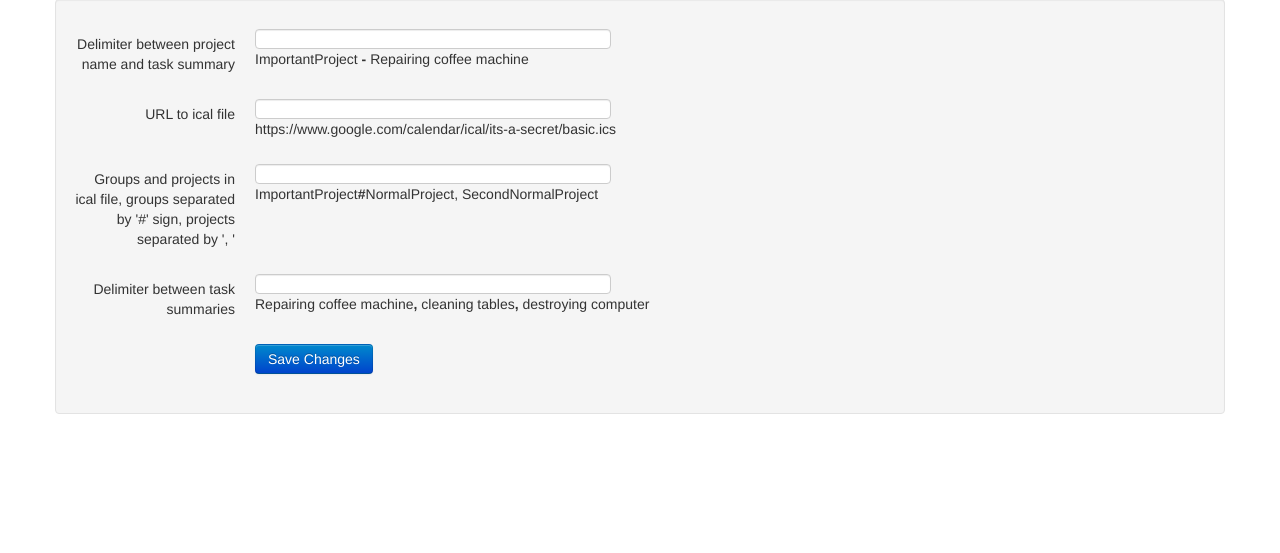
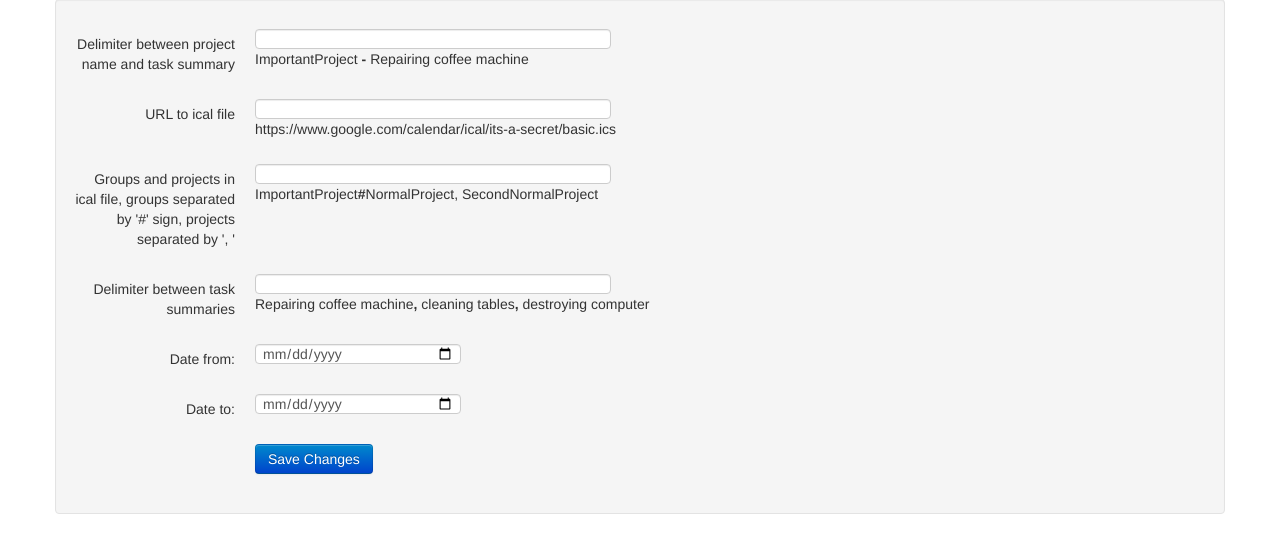
Before and after one commit to kozak127/gherkins, a Flask app: page /settings in a window 1280 px wide. Shown: the part 123-676 px from the top of the page. Run offline with Flask 2, Linux system fonts and the light colour scheme; the visitor is signed in with stand-in values (Sample User, id 1); data comes from the database, SQL or seed files in the repository; data that the repository does not hold is empty; parts of the project's set-up code (start-up, migrations or seed data) failed here and were passed over; some libraries are stand-ins or nearby versions.

Commit message:
Added date pickers to set reports date

```diff
--- a/app/forms.py
+++ b/app/forms.py
@@ -1,5 +1,6 @@
 from flask.ext.wtf import Form
 from wtforms import StringField, BooleanField
+from wtforms.fields.html5 import DateField
 from wtforms.validators import DataRequired, Length
 
 
@@ -13,9 +14,13 @@ class SettingsForm(Form):
     cal_url = StringField('cal_url', validators=[DataRequired()])
     cal_groups = StringField('cal_groups', validators=[DataRequired()])
     sum_task_delimiter = StringField('sum_task_delimiter', validators=[DataRequired(), Length(min=1, max=10)])
+    date_start = DateField('DatePicker', format='%Y-%m-%d')
+    date_end = DateField('DatePicker', format='%Y-%m-%d')
 
-    def get_values_from_model(self, settings):
+    def set_values_from_settings_model(self, settings):
         self.cal_delimiter.data = settings.cal_delimiter
         self.cal_url.data = settings.cal_url
         self.cal_groups.data = settings.cal_groups
         self.sum_task_delimiter.data = settings.sum_task_delimiter
+        self.date_start.data = settings.date_start
+        self.date_end.data = settings.date_end
--- a/app/models.py
+++ b/app/models.py
@@ -21,12 +21,16 @@ class Settings(db.Model):
     cal_url = db.Column(db.String(250))
     cal_groups = db.Column(db.String(250))
     sum_task_delimiter = db.Column(db.String(10))
+    date_start = db.Column(db.Date)
+    date_end = db.Column(db.Date)
 
-    def set_values_from_form(self, form):
+    def set_values_from_settings_form(self, form):
         self.cal_delimiter = form.cal_delimiter.data
         self.cal_url = form.cal_url.data
         self.cal_groups = form.cal_groups.data
         self.sum_task_delimiter = form.sum_task_delimiter.data
+        self.date_start = form.date_start.data
+        self.date_end = form.date_end.data
 
     def get_list_of_groups(self):
         return self.cal_groups.split('#')
--- a/app/templates/index.html
+++ b/app/templates/index.html
@@ -7,9 +7,9 @@
         <h1>Hi, {{ user.nickname }}!</h1>
 
         <div class="controls">
-          <a class="btn" href="{{ url_for('generate_csv_daily') }}">Generate daily report</a>
-          <a class="btn" href="{{ url_for('generate_csv_weekly') }}">Generate weekly report</a>
-          <a class="btn" href="{{ url_for('generate_csv_monthly') }}">Generate monthly report</a>
+            <a class="btn" href="{{ url_for('generate_csv_daily') }}">Generate daily report</a><br />
+            <a class="btn" href="{{ url_for('generate_csv_weekly') }}">Generate weekly report</a><br />
+            <a class="btn" href="{{ url_for('generate_csv_monthly') }}">Generate monthly report</a>
         </div>
 
     {% else %}
--- a/app/templates/settings.html
+++ b/app/templates/settings.html
@@ -58,6 +58,26 @@
                 </div>
             </div>
 
+            <div class="control-group{% if form.date_start.errors %} error{% endif %}">
+                <label class="control-label" for="date_start">Date from:</label>
+                <div class="controls">
+                    {{ form.date_start(class="datepicker") }}
+                    {% for error in form.date_start.errors %}
+                        <span class="help-inline">[{{ error }}]</span><br>
+                    {% endfor %}
+                </div>
+            </div>
+
+            <div class="control-group{% if form.date_end.errors %} error{% endif %}">
+                <label class="control-label" for="date_end">Date to:</label>
+                <div class="controls">
+                    {{ form.date_end(class="datepicker") }}
+                    {% for error in form.date_end.errors %}
+                        <span class="help-inline">[{{ error }}]</span><br>
+                    {% endfor %}
+                </div>
+            </div>
+
             <div class="control-group">
                 <div class="controls">
                     <input class="btn btn-primary" type="submit" value="Save Changes">
--- a/app/views.py
+++ b/app/views.py
@@ -79,14 +79,14 @@ def settings():
     if form.validate_on_submit():
         if settings_instance is None:
             settings_instance = Settings()
-        settings_instance.set_values_from_form(form)
+        settings_instance.set_values_from_settings_form(form)
         settings_instance.User = g.user
         db.session.add(settings_instance)
         db.session.commit()
         flash('Settings saved!')
         return redirect(url_for('index'))
     if settings_instance is not None:
-        form.get_values_from_model(settings_instance)
+        form.set_values_from_settings_model(settings_instance)
     return render_template('settings.html', form=form)
 
 
```
